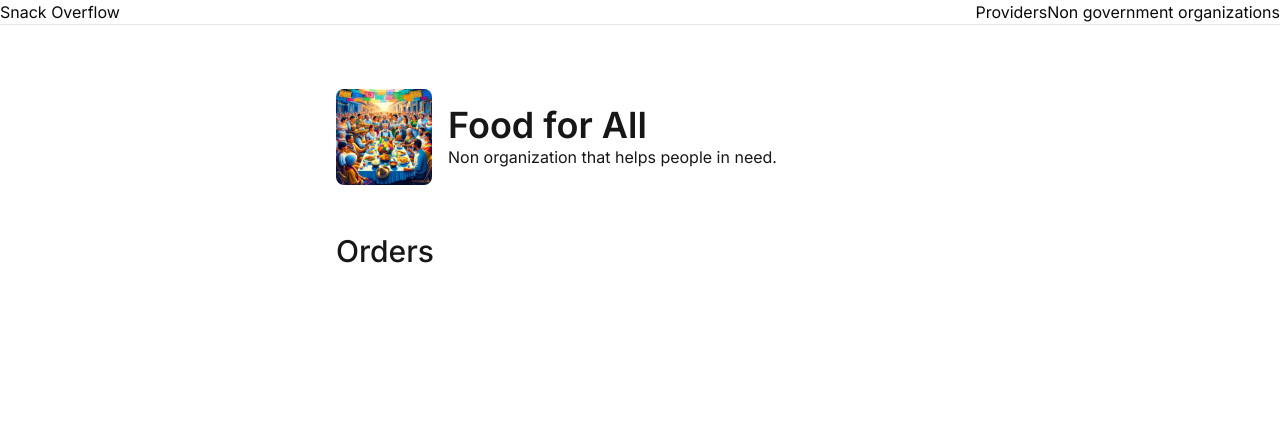
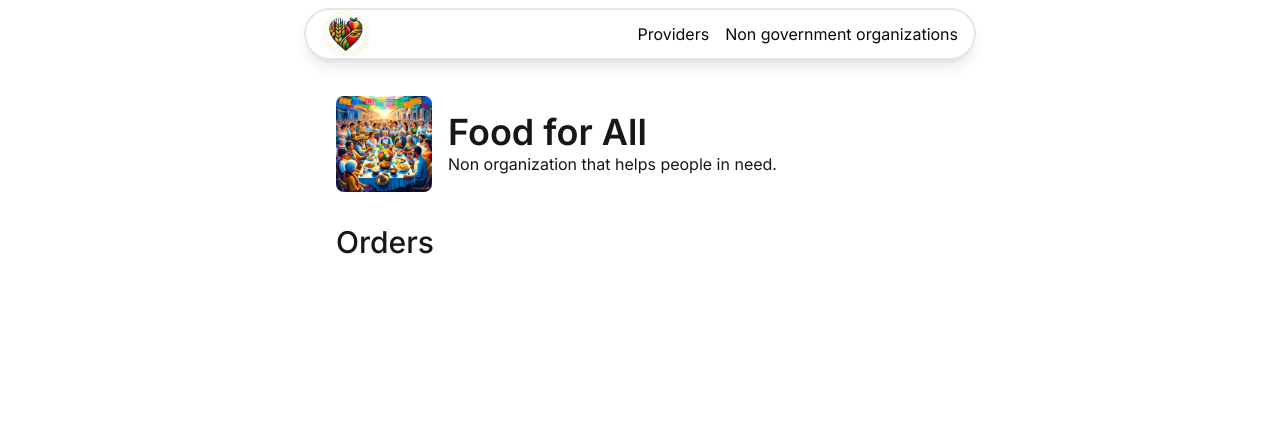
Before and after one commit to yeicobF/snack-overflow, a Next.js app: page /ngo in a window 1280 px wide. Shown: the top 422 px of the page. Built offline with nearby package versions, Linux system fonts and the light colour scheme; no server answers; the database is empty.

Commit message:
feat: improve header

```diff
--- a/app/ngo/layout.tsx
+++ b/app/ngo/layout.tsx
@@ -10,7 +10,7 @@ const ONG = {
 
 export default function NgoLayout({ children }: { children: React.ReactNode }) {
   return (
-    <Container className="flex flex-col gap-12">
+    <Container className="flex flex-col gap-8 py-24">
       <header className="flex gap-4 items-center flex-col sm:flex-row">
         <Image
           width={96}
--- a/components/site-header.jsx
+++ b/components/site-header.jsx
@@ -1,13 +1,31 @@
+import Image from "next/image"
 import Link from "next/link"
 
 export function SiteHeader() {
   return (
-    <header className="sticky top-0 z-50 border-b border-border/40 backdrop-blur supports-[backdrop-filter]:bg-background/60 bg-background items-center flex justify-center">
-      <nav className="flex h-14 max-w-96 items-center mx-auto justify-between w-full">
-        <Link href="/">Snack Overflow</Link>
-        <div>
-          <Link href="/providers">Providers</Link>
-          <Link href="/ngo">Non government organizations</Link>
+    <header className="w-full flex items-center">
+      <nav
+        className="fixed translate-x-1/2 top-2 border-b backdrop-blur supports-[backdrop-filter]:bg-background/60 bg-background items-center flex justify-between w-full max-w-2xl gap-4 mx-auto border-2 border-black/60 rounded-full px-4 shadow-lg z-50"
+        style={{
+          transform: "translate(calc(50vw - 50%))",
+        }}
+      >
+        <Link href="/">
+          <Image
+            src="/logo.jpg"
+            alt="Snack Overflow Logo"
+            height={48}
+            width={48}
+            className="rounded-full cursor-pointer object-center object-cover"
+          />
+        </Link>
+        <div className="flex gap-4">
+          <Link className="hover:underline" href="/providers">
+            Providers
+          </Link>
+          <Link className="hover:underline" href="/ngo">
+            Non government organizations
+          </Link>
         </div>
       </nav>
     </header>
```
Also changed, not shown: public/logo.jpg (added).
